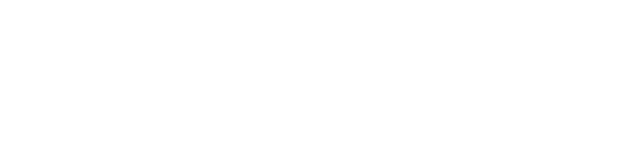
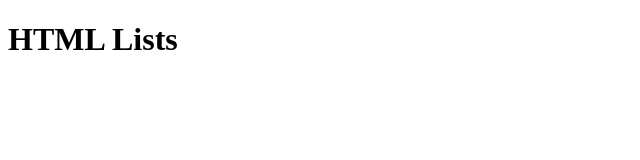
Before and after one commit to JoshuaAaronBaker/review, a website: page html-lists/index.html in a window 1280 px wide. Shown: the whole page, without its empty margins (0-640 px from the left). Drawn offline with Linux system fonts and the light colour scheme.

Commit message:
Created h1 element with text content

```diff
--- a/html-lists/index.html
+++ b/html-lists/index.html
@@ -7,6 +7,6 @@
   <title>HTML Lists</title>
 </head>
 <body>
-
+  <h1>HTML Lists</h1>
 </body>
 </html>
```
